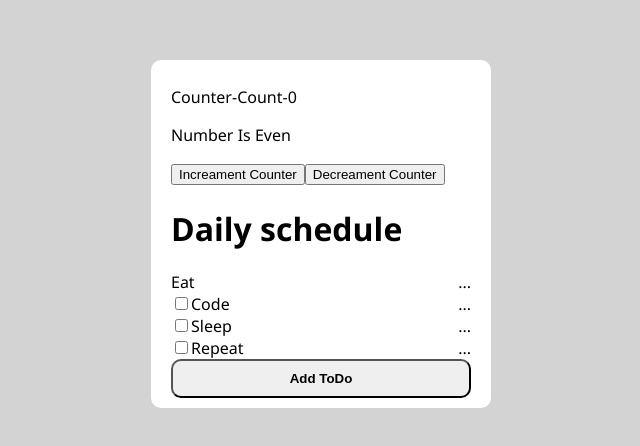
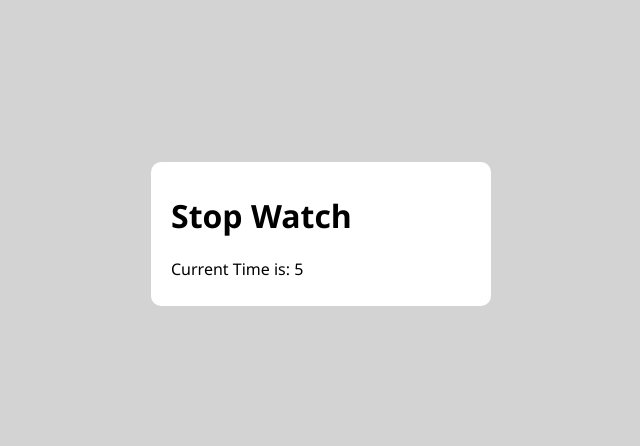
Before and after one commit to intikhab-h-bhat/react-courrse, a React (Create React App) app in the folder todo-app/: page / in a window 1280 px wide. Shown: the part 166-612 px from the top of the page, without its empty margins (319-959 px from the left). Built offline with nearby package versions, Linux system fonts and the light colour scheme.

Commit message:
used useEffect Hook to create timer

```diff
--- a/todo-app/src/App.js
+++ b/todo-app/src/App.js
@@ -1,24 +1,30 @@
 import logo from './logo.svg';
 import './App.css';
 
+import React, {useEffect,useState} from 'react'
 import Header from './components/Header'
 import ToDoItem from './components/listItems'
 import Button from './components/Button';
 import CounterDemo from './components/countercomp';
 import './style.css';
+import Timer from './components/Timer';
 
 function App() {
+  // const [isVisible, setIsVisible]=useState(true)
   return (
 
+    <div className="todo-container">
+      <Timer/>
 
-    <div className="todo-container">
-     <CounterDemo/>
-      <Header title="Daily schedule"/>
+     {/* {isVisible?<CounterDemo/>:<></>}
+      <button onClick={()=> setIsVisible(!isVisible)}>Toggle</button>
+
+     <Header title="Daily schedule"/>
       <ToDoItem text="Eat" completed="true"/>
       <ToDoItem text="Code"/>
       <ToDoItem text="Sleep"/>
       <ToDoItem text="Repeat"/>
-      <Button/>
+      <Button/> */}
     </div>
   );
 };
--- /dev/null
+++ b/todo-app/src/components/Timer.jsx
@@ -0,0 +1,26 @@
+import React, {useState,useEffect} from 'react'
+
+const Timer=()=>{
+
+const [time,setTime]=useState(0)
+
+useEffect(()=>{
+    const timer=setInterval(()=> setTime(time+1),1000)
+
+    return function(){
+        clearInterval(timer)
+    }
+
+},[time])
+
+    return(
+        <div>
+            <h1>Stop Watch</h1>
+            <p>Current Time is: {time}</p>
+
+        </div>
+    )
+
+}
+
+export default Timer;
--- a/todo-app/src/components/countercomp.jsx
+++ b/todo-app/src/components/countercomp.jsx
@@ -6,10 +6,16 @@ const [count, setCount]=useState(0);
 
 useEffect(()=>{
         console.log("component mounted")
+        return function(){
+                console.log("Un mounted")
+        }
 },[])
 
 useEffect(()=>{
-        console.log("Component updated")
+        console.log("Component updated",count)
+        return function(){
+                console.log("Component removed",count)
+        }
 },[count])
 
 return(<div>
```
